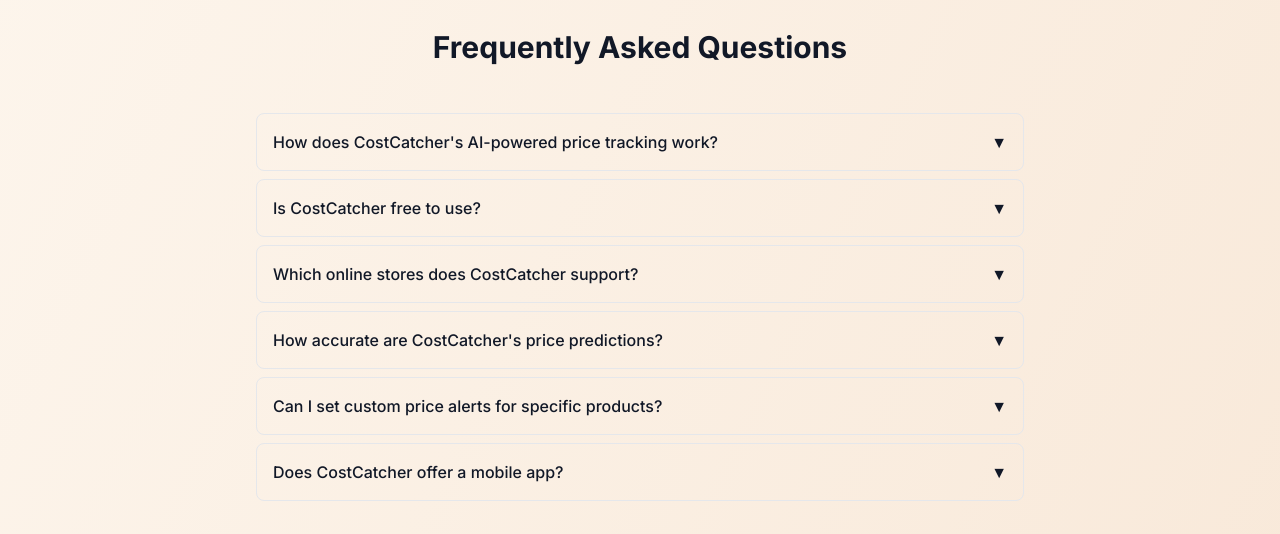
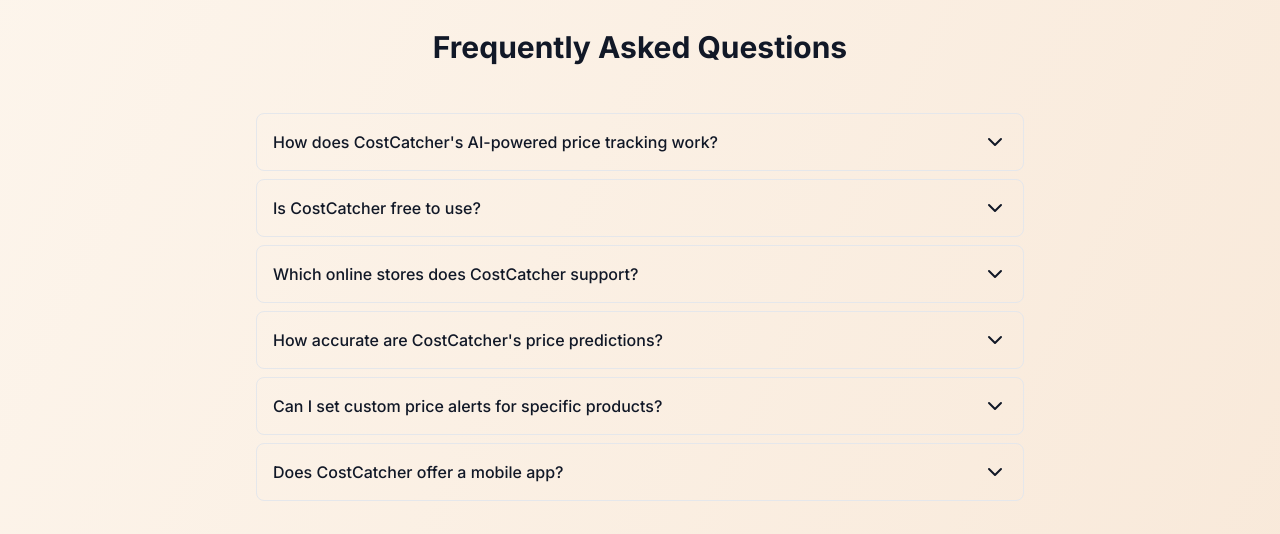
Before and after one commit to omshukla12/Cost-Catcher, a React (Create React App) app: page / in a window 1280 px wide. Shown: the part 1820-2354 px from the top of the page. Built offline with nearby package versions, Linux system fonts and the light colour scheme.

Commit message:
Replace placeholder images with actual avatars in About page; update Accordion component to use ChevronDown icon for better UI consistency

```diff
--- a/src/components/ui/Accordion.js
+++ b/src/components/ui/Accordion.js
@@ -1,4 +1,5 @@
 import React, { useState } from "react";
+import { ChevronDown } from "lucide-react";
 
 export const Accordion = ({
   children,
@@ -55,7 +56,8 @@ export const AccordionTrigger = ({ children, isOpen, onToggle }) => {
           isOpen ? "rotate-180" : ""
         }`}
       >
-        ▼
+        {/* ▼ */}
+        <ChevronDown size={24} />
       </span>
     </button>
   );
--- a/src/pages/Company/About.js
+++ b/src/pages/Company/About.js
@@ -7,19 +7,19 @@ export default function About() {
     {
       name: "Om Shukla",
       role: "Founder & CEO",
-      image: "/placeholder.svg?height=400&width=400",
+      image: "https://avatars.githubusercontent.com/u/121335245?v=4",
       bio: "With over 15 years of experience in e-commerce and price analytics",
     },
     {
       name: "Anurag Dubey",
       role: "Chief Technology Officer",
-      image: "/placeholder.svg?height=400&width=400",
+      image: "https://avatars.githubusercontent.com/u/71247280?v=4",
       bio: "Former AI researcher with a passion for making technology accessible",
     },
     {
       name: "Akash Raj Nigam",
       role: "Head of Customer Success",
-      image: "/placeholder.svg?height=400&width=400",
+      image: "https://avatars.githubusercontent.com/u/99388525?v=4",
       bio: "Dedicated to ensuring the best experience for our users",
     },
   ];
```
